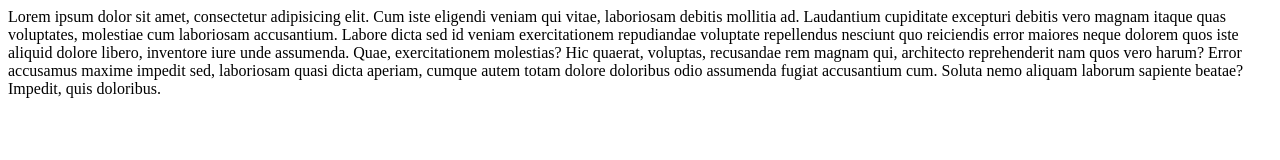
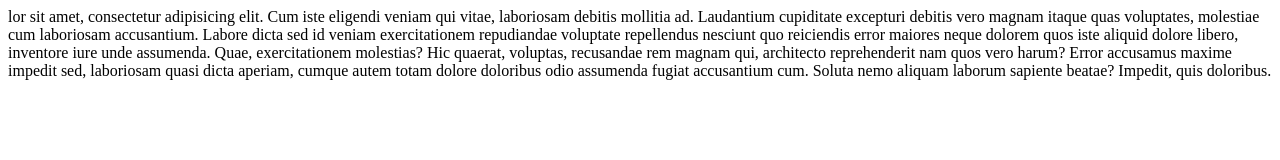
Before and after one commit to erikhoffer/2024_2aWI_SWP, a plain HTML site: page CSS/site.html in a window 1280 px wide. Drawn offline with Linux system fonts and the light colour scheme.

Commit message:
updated body text to fix typos

```diff
--- a/CSS/site.html
+++ b/CSS/site.html
@@ -6,6 +6,6 @@
     <title>Document</title>
 </head>
 <body>
-    Lorem ipsum dolor sit amet, consectetur adipisicing elit. Cum iste eligendi veniam qui vitae, laboriosam debitis mollitia ad. Laudantium cupiditate excepturi debitis vero magnam itaque quas voluptates, molestiae cum laboriosam accusantium. Labore dicta sed id veniam exercitationem repudiandae voluptate repellendus nesciunt quo reiciendis error maiores neque dolorem quos iste aliquid dolore libero, inventore iure unde assumenda. Quae, exercitationem molestias? Hic quaerat, voluptas, recusandae rem magnam qui, architecto reprehenderit nam quos vero harum? Error accusamus maxime impedit sed, laboriosam quasi dicta aperiam, cumque autem totam dolore doloribus odio assumenda fugiat accusantium cum. Soluta nemo aliquam laborum sapiente beatae? Impedit, quis doloribus.
+    lor sit amet, consectetur adipisicing elit. Cum iste eligendi veniam qui vitae, laboriosam debitis mollitia ad. Laudantium cupiditate excepturi debitis vero magnam itaque quas voluptates, molestiae cum laboriosam accusantium. Labore dicta sed id veniam exercitationem repudiandae voluptate repellendus nesciunt quo reiciendis error maiores neque dolorem quos iste aliquid dolore libero, inventore iure unde assumenda. Quae, exercitationem molestias? Hic quaerat, voluptas, recusandae rem magnam qui, architecto reprehenderit nam quos vero harum? Error accusamus maxime impedit sed, laboriosam quasi dicta aperiam, cumque autem totam dolore doloribus odio assumenda fugiat accusantium cum. Soluta nemo aliquam laborum sapiente beatae? Impedit, quis doloribus.
 </body>
 </html>
```
